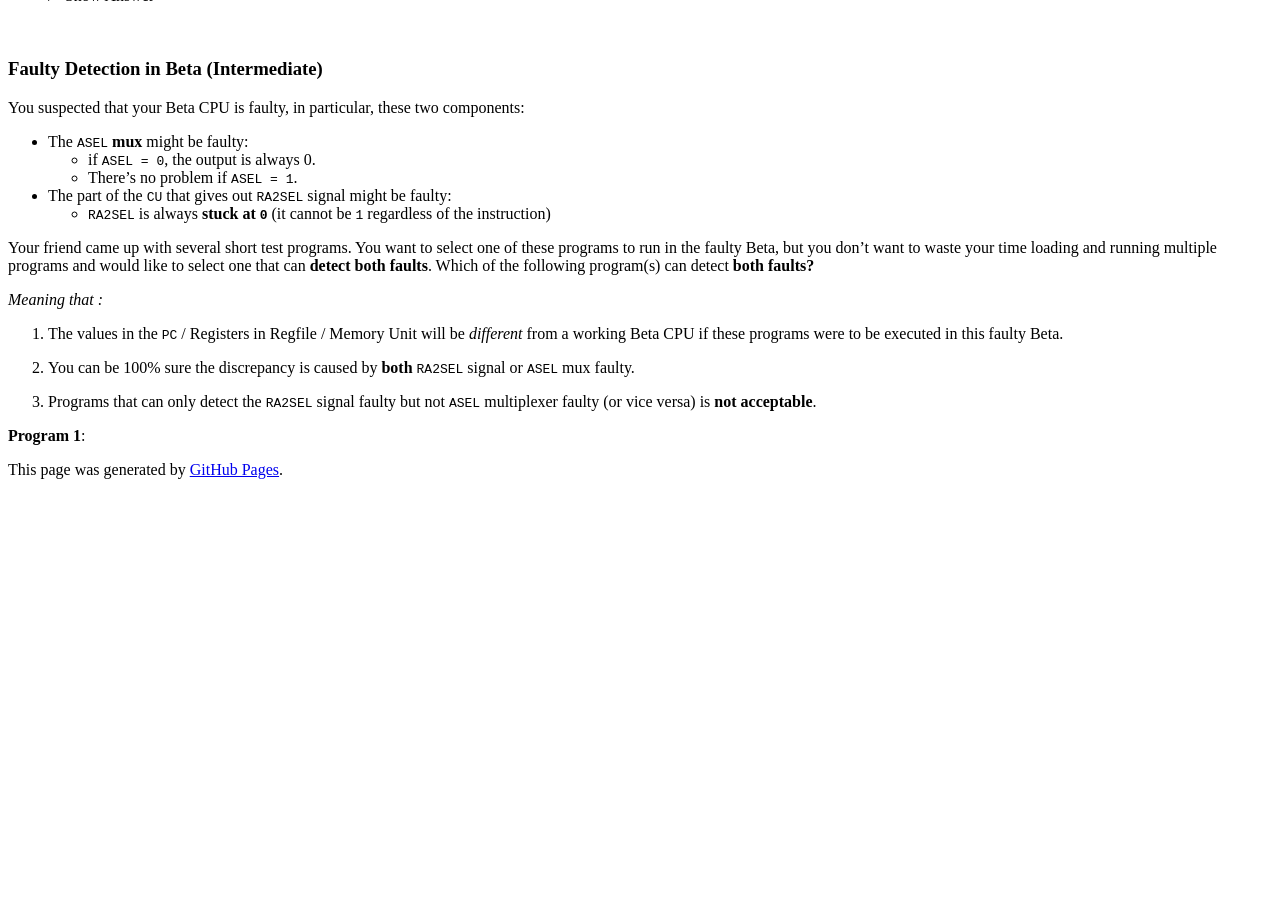
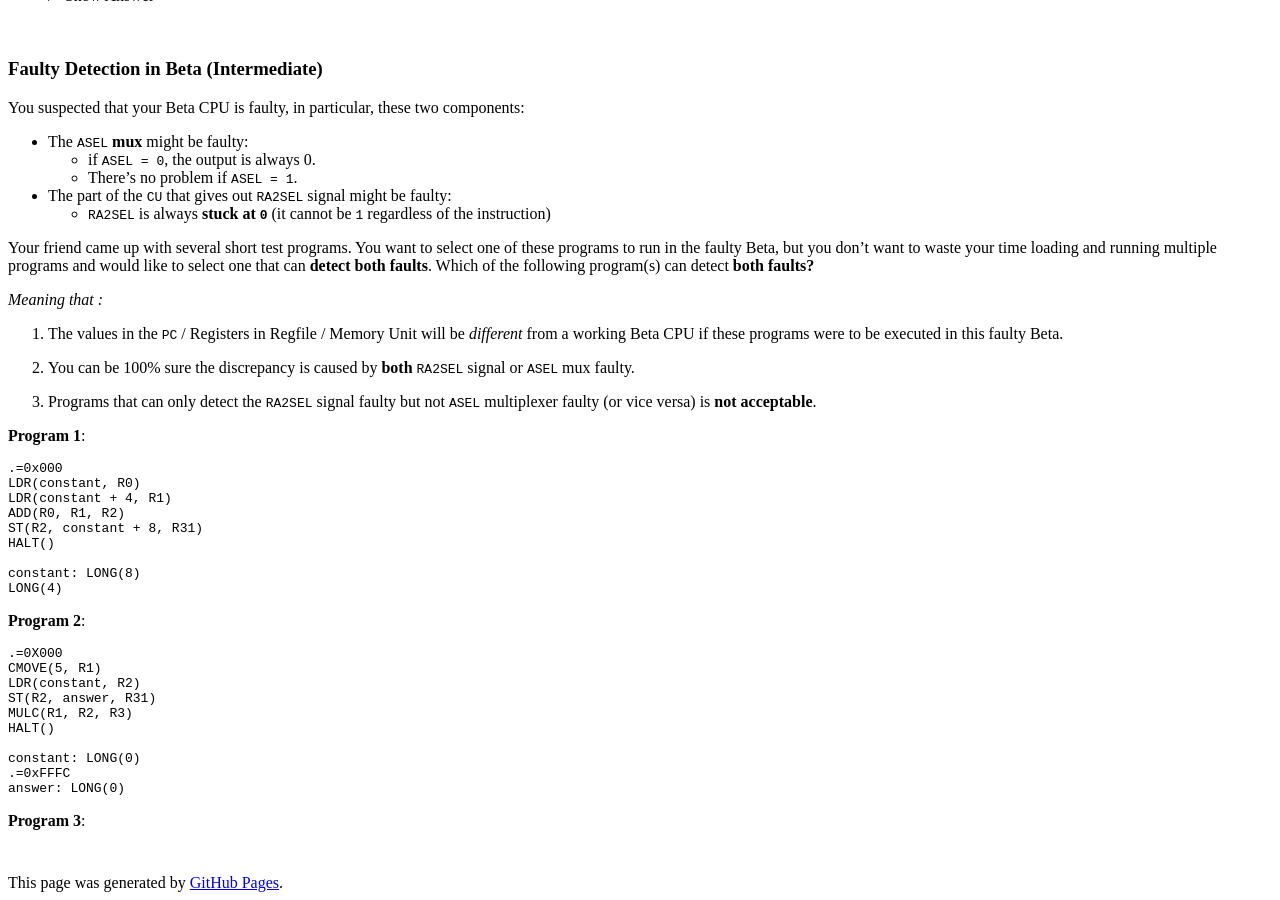
Before and after one commit to natalieagus/natalieagus.github.io, a Jekyll site: the page built from 50002/50002problem_set_5.md, in a window 1280 px wide and 900 px high, scrolled down 3305 px. Built offline with Jekyll 4.4.1, drawn with Linux system fonts in a browser that asks for light colours; formulas are drawn with MathJax 3; a script that is not in the unit is left out; the repository's description, which GitHub fills in, is left out; before the commit the page ends 3792 px from its top, so only the background shows below that.

Commit message:
50002/50002problem_set_5.md updated from https://stackedit.io/

````diff
--- a/50002/50002problem_set_5.md
+++ b/50002/50002problem_set_5.md
@@ -294,7 +294,38 @@ Your friend came up with several short test programs. You want to select one of
 3.  Programs that can only detect the `RA2SEL` signal faulty but not `ASEL` multiplexer faulty (or vice versa) is **not acceptable**.
 
 **Program 1**:
+```
+.=0x000
+LDR(constant, R0)
+LDR(constant + 4, R1)
+ADD(R0, R1, R2)
+ST(R2, constant + 8, R31)
+HALT()
+
+constant: LONG(8)
+LONG(4)
+```
+
+**Program 2**:
+```
+.=0X000
+CMOVE(5, R1)
+LDR(constant, R2)
+ST(R2, answer, R31)
+MULC(R1, R2, R3)
+HALT()
+
+constant: LONG(0)
+.=0xFFFC
+answer: LONG(0)
+```
+
+**Program 3**:
+```
+
+```
 
 <!--stackedit_data:
-eyJoaXN0b3J5IjpbMTExODI2NTM3MywtMTEyMDQzOTc4NV19
+eyJoaXN0b3J5IjpbLTEyNDAzMjI0OTIsLTExMjA0Mzk3ODVdfQ
+==
 -->
````
